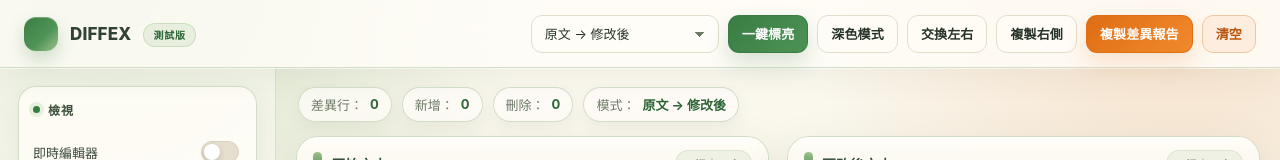
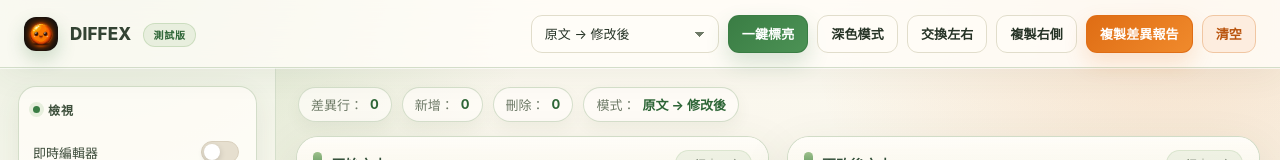
Before and after one commit to XENIELE/diffex, a plain HTML site: page index.html in a window 1280 px wide. Shown: the top 160 px of the page. Drawn offline with Linux system fonts and the light colour scheme.

Commit message:
Add files via upload

```diff
--- a/index.html
+++ b/index.html
@@ -92,8 +92,11 @@
                 width: 34px;
                 height: 34px;
                 border-radius: 12px;
-                background: linear-gradient(135deg, var(--accent) 0%, #4F9357 58%, var(--accent-2) 100%);
-                box-shadow: inset 0 1px 0 rgba(255,255,255,.25), 0 8px 18px rgba(58,125,68,.24);
+                background-image: url("./icon-192.png");
+                background-size: cover;
+                background-position: center;
+                background-repeat: no-repeat;
+                box-shadow: 0 8px 18px rgba(58,125,68,.24);
             }
 
             h1::after {
```
